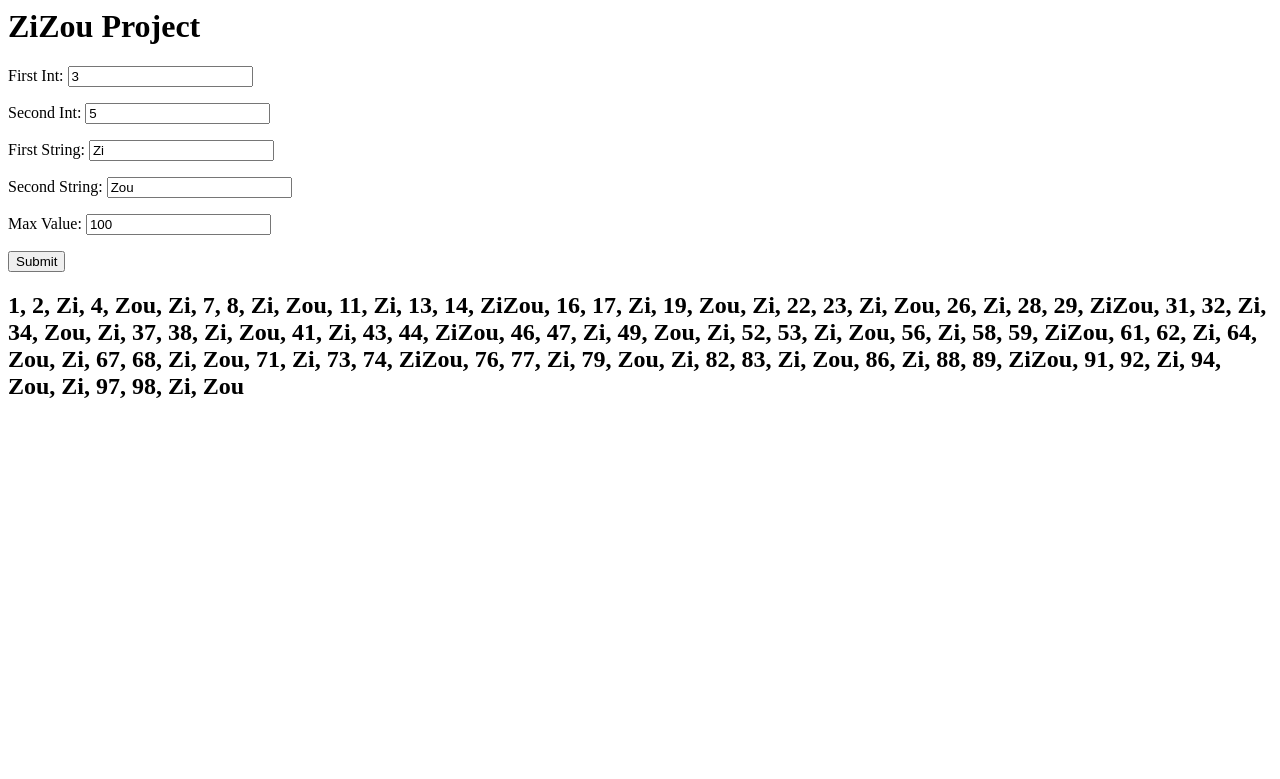
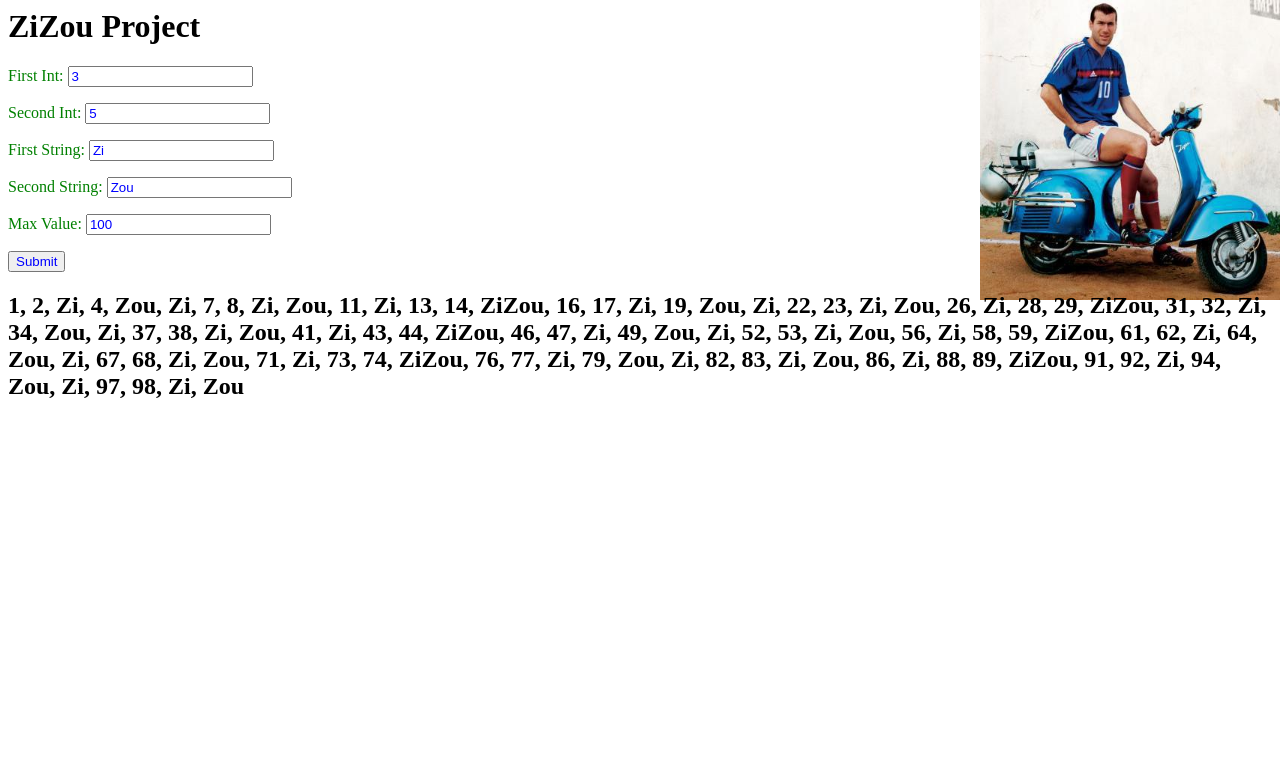
Before and after one commit to gabdelab/ZiZou, a Django app: page / in a window 1280 px wide. Shown: the top 779 px of the page. Run offline with Django 3.2, Linux system fonts and the light colour scheme.

Commit message:
Add a CSS file and a background image.

```diff
--- /dev/null
+++ b/zizou/zizouCounter/static/zizouCounter/style.css
@@ -0,0 +1,12 @@
+body {
+  background: white url("images/zizou_scooter.jpeg") no-repeat right top;
+  background-size: 300px 300px;
+}
+
+p {
+  color: green;
+}
+
+input {
+  color:blue;
+}
--- a/zizou/zizouCounter/templates/zizouCounter/index.html
+++ b/zizou/zizouCounter/templates/zizouCounter/index.html
@@ -1,3 +1,7 @@
+{% load staticfiles %}
+
+<link rel="stylesheet" type="text/css" href="{% static 'zizouCounter/style.css' %}" />
+
 <h1>ZiZou Project</h1>
 
 {% if error_message %}<p><strong>{{ error_message }}</strong></p>{% endif %}
```
Also changed, not shown: zizou/zizouCounter/static/zizouCounter/images/zizou_scooter.jpeg (added).
